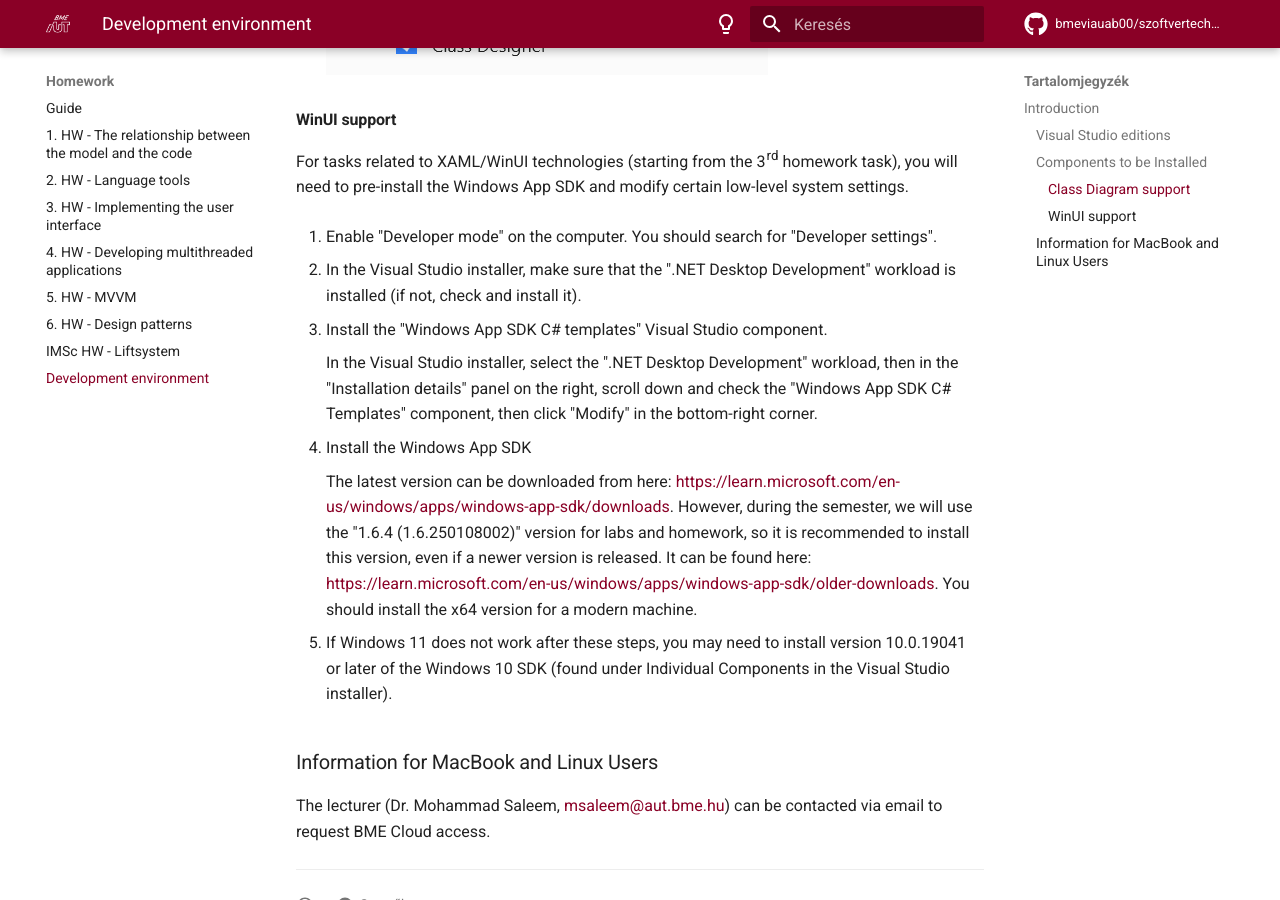
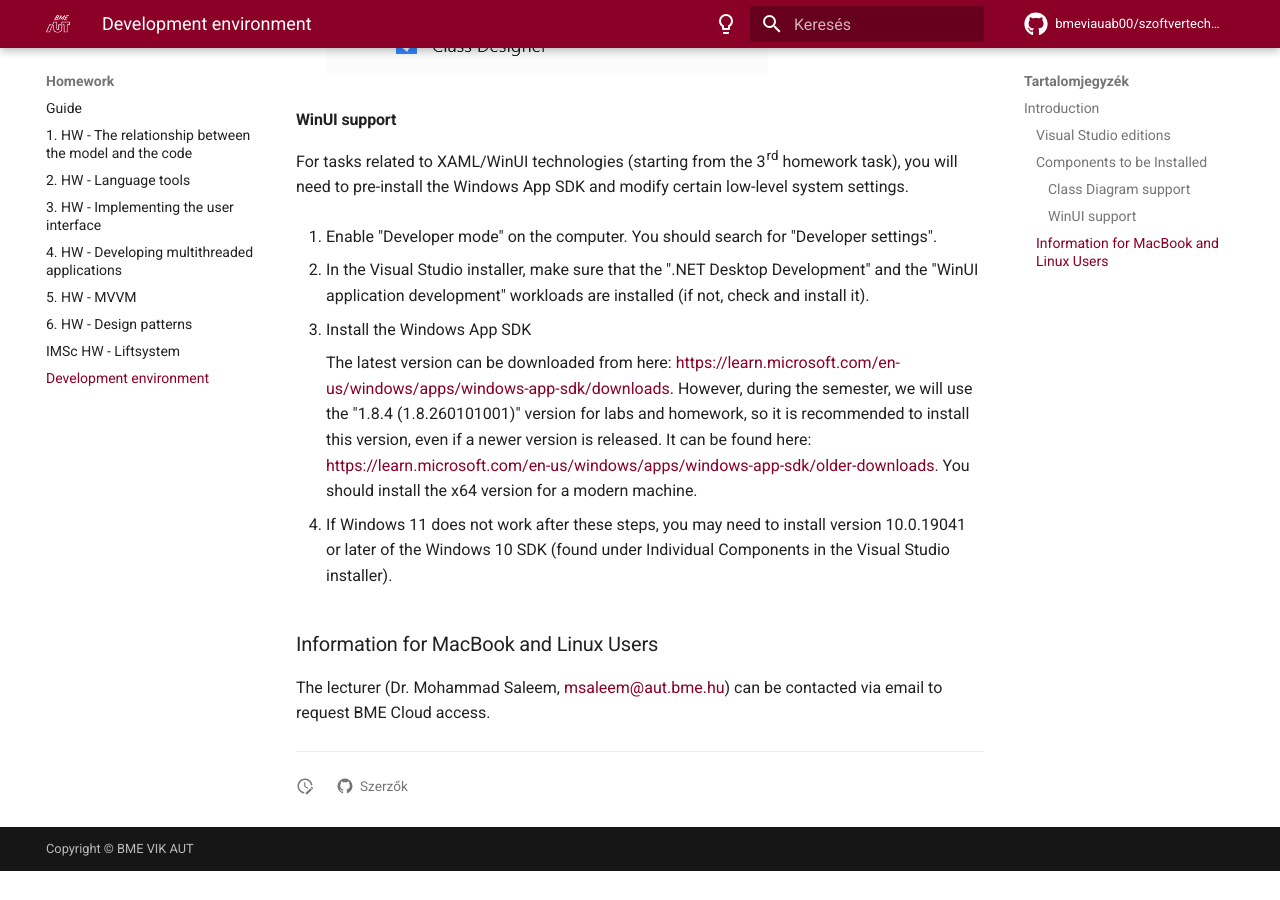
Before and after one commit to bmeviauab00/szoftvertechnikak, an MkDocs documentation site: the page built from docs/hazi/fejlesztokornyezet/index_eng.md, in a window 1280 px wide and 900 px high, scrolled down 1612 px. Built offline with MkDocs 1.6.1 and Material for MkDocs 9.7.7, drawn with Linux system fonts in a browser that asks for light colours; comment, search, counter and statistics services are not loaded; the version menu is left out; after the commit the page ends 2483 px from its top, so only the background shows below that.

Commit message:
Fejlesztőkörnyezet házi feladatokhoz - Windows App SDK telepítés frissítés, angol

```diff
--- a/docs/hazi/fejlesztokornyezet/index_eng.md
+++ b/docs/hazi/fejlesztokornyezet/index_eng.md
@@ -46,17 +46,13 @@ For tasks related to XAML/WinUI technologies (starting from the 3rd homework tas
 
 1. Enable "Developer mode" on the computer. You should search for "Developer settings".
 
-2. In the Visual Studio installer, make sure that the ".NET Desktop Development" workload is installed (if not, check and install it).
+2. In the Visual Studio installer, make sure that the ".NET Desktop Development" and the "WinUI application development" workloads are installed (if not, check and install it).
 
-3. Install the "Windows App SDK C# templates" Visual Studio component.
+3. Install the Windows App SDK
 
-    In the Visual Studio installer, select the ".NET Desktop Development" workload, then in the "Installation details" panel on the right, scroll down and check the "Windows App SDK C# Templates" component, then click "Modify" in the bottom-right corner.
+    The latest version can be downloaded from here: <https://learn.microsoft.com/en-us/windows/apps/windows-app-sdk/downloads>. However, during the semester, we will use the "1.8.4 (1.8.260101001)" version for labs and homework, so it is recommended to install this version, even if a newer version is released. It can be found here: <https://learn.microsoft.com/en-us/windows/apps/windows-app-sdk/older-downloads>. You should install the x64 version for a modern machine.
 
-4. Install the Windows App SDK
-
-    The latest version can be downloaded from here: <https://learn.microsoft.com/en-us/windows/apps/windows-app-sdk/downloads>. However, during the semester, we will use the "1.6.4 (1.6.250108002)" version for labs and homework, so it is recommended to install this version, even if a newer version is released. It can be found here: <https://learn.microsoft.com/en-us/windows/apps/windows-app-sdk/older-downloads>. You should install the x64 version for a modern machine.
-
-5. If Windows 11 does not work after these steps, you may need to install version 10.0.19041 or later of the Windows 10 SDK (found under Individual Components in the Visual Studio installer).
+4. If Windows 11 does not work after these steps, you may need to install version 10.0.19041 or later of the Windows 10 SDK (found under Individual Components in the Visual Studio installer).
 
 ### Information for MacBook and Linux Users
 
```
